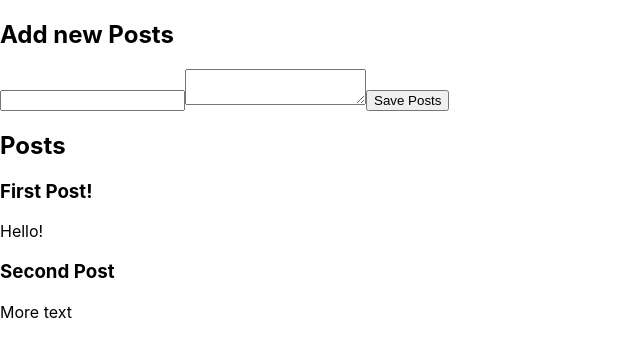
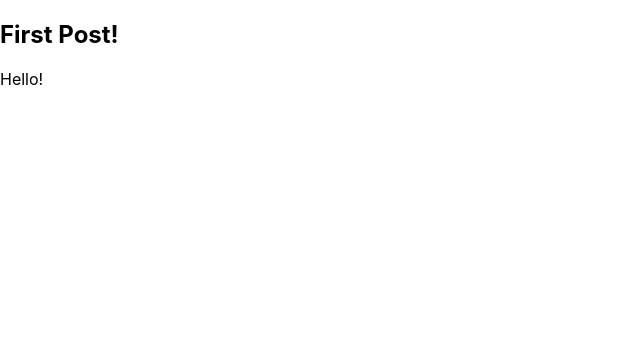
Before and after one commit to hungyu/Redux-test, a React (Create React App) app: page /posts/1 in a window 1280 px wide. Before the commit this address led to /. Shown: the top 356 px of the page, without its empty margins (0-640 px from the left). Built offline with nearby package versions, Linux system fonts and the light colour scheme.

Commit message:
single post page

```diff
--- a/src/App.js
+++ b/src/App.js
@@ -9,6 +9,7 @@ import {
 import { Counter } from './features/counter/Counter';
 import PostsList from './features/posts/PostsList';
 import AddPostForm from './features/posts/AddPostForm';
+import SinglePostPage from './features/posts/SinglePostPage';
 
 import './App.css';
 
@@ -29,12 +30,13 @@ function App() {
           />
           <Route
             exact
+            path="/posts/:postId"
+            component={SinglePostPage}
+          />
+          <Route
+            exact
             path="/counter"
-            render={() => (
-              <React.Fragment>
-                <CounterApp />
-              </React.Fragment>
-            )}
+            component={Counter}
           />
           <Redirect to="/" />
         </Switch>
--- a/src/features/posts/PostsList.js
+++ b/src/features/posts/PostsList.js
@@ -1,4 +1,5 @@
 import React from 'react';
+import { Link } from 'react-router-dom';
 import { useSelector } from 'react-redux';
 
 const PostsList = () => {
@@ -8,6 +9,9 @@ const PostsList = () => {
     <article className="post-excerpt" key={post.id}>
       <h3>{post.title}</h3>
       <p>{post.content.substring(0, 100)}</p>
+     <Link to={`/posts/${post.id}`} className="button muted-button">
+        View Post
+      </Link>
     </article>
   ))
 
--- /dev/null
+++ b/src/features/posts/SinglePostPage.js
@@ -0,0 +1,27 @@
+import React from 'react'
+import { useSelector } from 'react-redux'
+
+const SinglePostPage = ({ match }) => {
+	const { postId } = match.params
+
+	const post = useSelector(state => state.posts.find(post => post.id === postId));
+
+  if (!post) {
+    return (
+      <section>
+        <h2>Post not found!</h2>
+      </section>
+    )
+  }
+
+	return (
+    <section>
+      <article className="post">
+        <h2>{post.title}</h2>
+        <p className="post-content">{post.content}</p>
+      </article>
+    </section>
+	)
+}
+
+export default SinglePostPage
```
